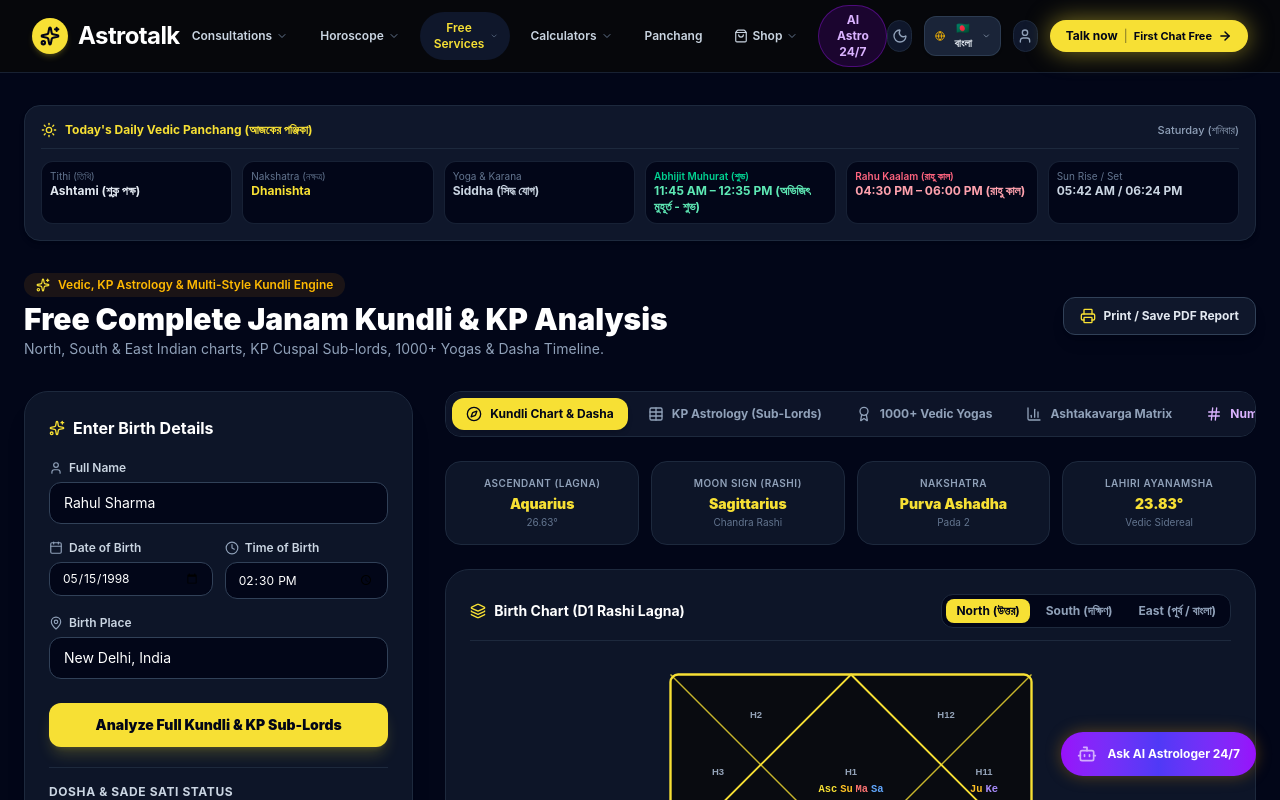
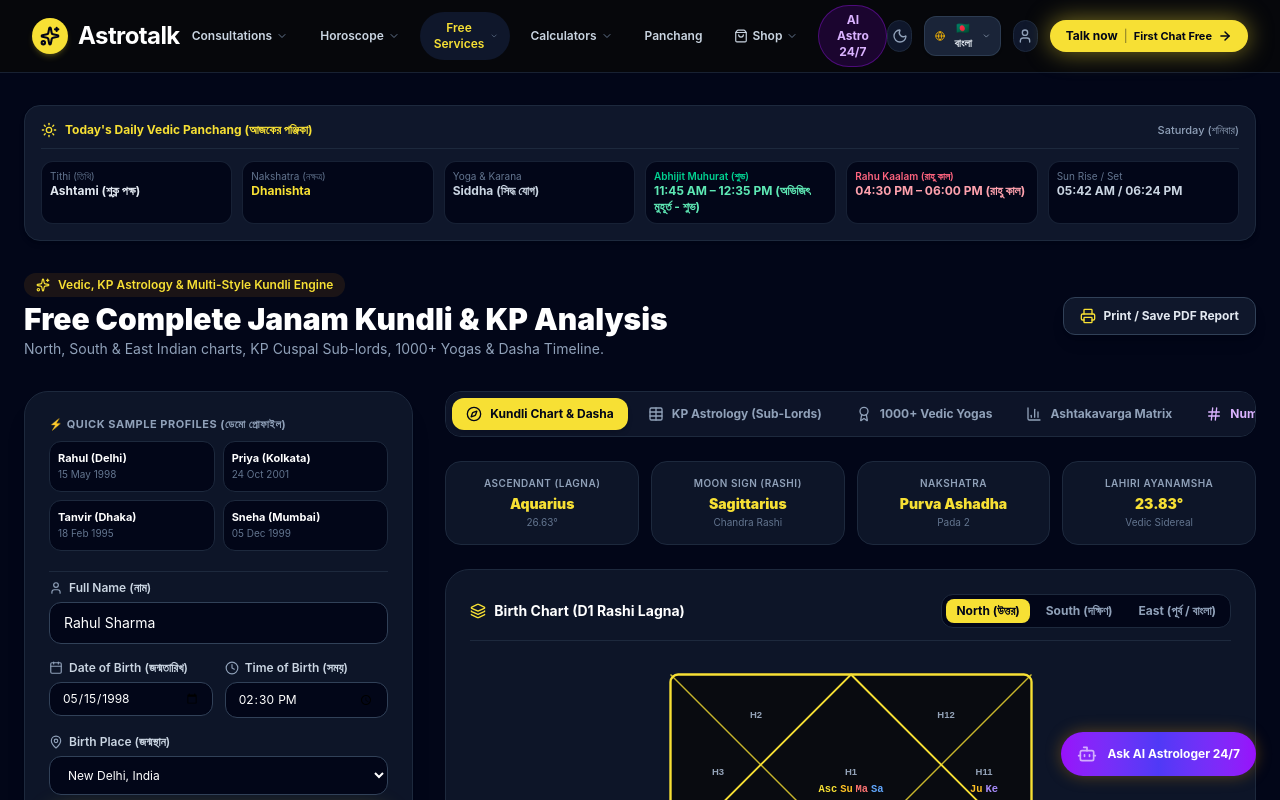
Before and after one commit to allex2021/smart-link, a React (Vite) app in the folder frontend/: page / in a window 1280 px wide. Both pictures are taken after a click on the button "Free Services". Shown: the top 800 px of the page. Built offline with nearby package versions, Linux system fonts and the light colour scheme.

Commit message:
fix: make 'Analyze Full Kundli & KP Sub-Lords' button fully interactive with instant spinner, success feedback, city auto-coordinates, and quick sample profiles

```diff
--- a/frontend/src/components/KundliCalculator.tsx
+++ b/frontend/src/components/KundliCalculator.tsx
@@ -2,12 +2,24 @@
 import {
   Compass, Calendar, Clock, MapPin, Sparkles, User, AlertTriangle,
   CheckCircle2, Sun, Award, BarChart3, Hash, ShieldCheck, Flame,
-  Download, Printer, Bookmark, ChevronRight, Layers, Table
+  Download, Printer, Bookmark, ChevronRight, Layers, Table, Loader2
 } from 'lucide-react';
 import { calculateKundliClient, calculateDailyPanchang } from '../utils/astrology';
 import { VedAstroEngine, VedicYoga, AshtakavargaScore, NumerologyReport } from '../utils/vedAstroEngine';
 import { KPAstrologyEngine, KPCuspInfo, KPPlanetInfo, KPRulingPlanets } from '../utils/kpAstrologyEngine';
 import { KundliChartSVG } from './KundliChartSVG';
+
+const CITY_COORDINATES: Record<string, { lat: number; lon: number }> = {
+  'New Delhi, India': { lat: 28.6139, lon: 77.2090 },
+  'Kolkata, India': { lat: 22.5726, lon: 88.3639 },
+  'Dhaka, Bangladesh': { lat: 23.8103, lon: 90.4125 },
+  'Mumbai, India': { lat: 19.0760, lon: 72.8777 },
+  'Bengaluru, India': { lat: 12.9716, lon: 77.5946 },
+  'Chittagong, Bangladesh': { lat: 22.3569, lon: 91.7832 },
+  'Sylhet, Bangladesh': { lat: 24.8949, lon: 91.8687 },
+  'London, UK': { lat: 51.5074, lon: -0.1278 },
+  'New York, USA': { lat: 40.7128, lon: -74.0060 }
+};
 
 export const KundliCalculator: React.FC = () => {
   const [name, setName] = useState('Rahul Sharma');
@@ -16,6 +28,8 @@
   const [place, setPlace] = useState('New Delhi, India');
   const [lat, setLat] = useState('28.6139');
   const [lon, setLon] = useState('77.2090');
+  const [isCalculating, setIsCalculating] = useState(false);
+  const [showSuccessBadge, setShowSuccessBadge] = useState(false);
 
   // Visual Chart Styles: North / South / East Indian
   const [chartStyle, setChartStyle] = useState<'NORTH' | 'SOUTH' | 'EAST'>('NORTH');
@@ -67,24 +81,49 @@
 
   const panchang = calculateDailyPanchang();
 
+  const handleCityChange = (newCity: string) => {
+    setPlace(newCity);
+    if (CITY_COORDINATES[newCity]) {
+      setLat(CITY_COORDINATES[newCity].lat.toString());
+      setLon(CITY_COORDINATES[newCity].lon.toString());
+    }
+  };
+
+  const handleQuickPreset = (presetName: string, presetDob: string, presetTob: string, presetPlace: string) => {
+    setName(presetName);
+    setDob(presetDob);
+    setTob(presetTob);
+    handleCityChange(presetPlace);
+  };
+
   const handleGenerate = (e: React.FormEvent) => {
     e.preventDefault();
-    const [yearStr, monthStr, dayStr] = dob.split('-');
-    const [hourStr, minStr] = tob.split(':');
+    setIsCalculating(true);
+    setShowSuccessBadge(false);
 
-    const yearNum = parseInt(yearStr, 10);
-    const monthNum = parseInt(monthStr, 10);
-    const dayNum = parseInt(dayStr, 10);
+    setTimeout(() => {
+      try {
+        const parts = dob.split('-');
+        const yearNum = parts.length === 3 ? parseInt(parts[0], 10) : 1998;
+        const monthNum = parts.length === 3 ? parseInt(parts[1], 10) : 5;
+        const dayNum = parts.length === 3 ? parseInt(parts[2], 10) : 15;
+
+        const timeParts = tob.split(':');
+        const hourNum = timeParts.length >= 2 ? parseInt(timeParts[0], 10) : 12;
+        const minNum = timeParts.length >= 2 ? parseInt(timeParts[1], 10) : 0;
+
+        const latitude = parseFloat(lat) || 28.6139;
+        const longitude = parseFloat(lon) || 77.209;
 
         const result = calculateKundliClient(
           yearNum,
           monthNum,
           dayNum,
-      parseInt(hourStr, 10),
-      parseInt(minStr, 10),
-      parseFloat(lat) || 28.6139,
-      parseFloat(lon) || 77.209,
-      place
+          hourNum,
+          minNum,
+          latitude,
+          longitude,
+          place || 'New Delhi, India'
         );
         setKundliResult(result);
 
@@ -94,23 +133,37 @@
         setKpPlanets(
           KPAstrologyEngine.generateKPPlanets(
             {
-          Sun: { longitude: result.planets.Sun?.longitude || 58, isRetrograde: false },
-          Moon: { longitude: result.planets.Moon?.longitude || 275, isRetrograde: false },
-          Mars: { longitude: result.planets.Mars?.longitude || 35, isRetrograde: false },
-          Jupiter: { longitude: result.planets.Jupiter?.longitude || 334, isRetrograde: false },
-          Saturn: { longitude: result.planets.Saturn?.longitude || 312, isRetrograde: true },
-          Rahu: { longitude: result.planets.Rahu?.longitude || 128, isRetrograde: true },
-          Ketu: { longitude: result.planets.Ketu?.longitude || 308, isRetrograde: true }
+              Sun: { longitude: result.planets.Sun?.longitude || 58.4, isRetrograde: false },
+              Moon: { longitude: result.planets.Moon?.longitude || 275.2, isRetrograde: false },
+              Mars: { longitude: result.planets.Mars?.longitude || 35.8, isRetrograde: false },
+              Jupiter: { longitude: result.planets.Jupiter?.longitude || 334.6, isRetrograde: false },
+              Saturn: { longitude: result.planets.Saturn?.longitude || 312.1, isRetrograde: true },
+              Rahu: { longitude: result.planets.Rahu?.longitude || 128.5, isRetrograde: true },
+              Ketu: { longitude: result.planets.Ketu?.longitude || 308.5, isRetrograde: true }
             },
             ascLong
           )
         );
-    setKpRulingPlanets(KPAstrologyEngine.generateRulingPlanets(ascLong, result.planets.Moon?.longitude || 275, 'Friday'));
+        setKpRulingPlanets(KPAstrologyEngine.generateRulingPlanets(ascLong, result.planets.Moon?.longitude || 275.2, 'Friday'));
 
         // Update Yogas, Ashtakavarga & Numerology
         setYogas(VedAstroEngine.detectYogas(result.planets, 1));
         setAshtakavarga(VedAstroEngine.calculateAshtakavarga(1, 1));
-    setNumerology(VedAstroEngine.calculateNumerology(dayNum, monthNum, yearNum, name));
+        setNumerology(VedAstroEngine.calculateNumerology(dayNum, monthNum, yearNum, name || 'User'));
+
+        setIsCalculating(false);
+        setShowSuccessBadge(true);
+
+        // Smooth scroll to results on mobile / small screens
+        const resEl = document.getElementById('kundli-results-area');
+        if (resEl && window.innerWidth < 1024) {
+          resEl.scrollIntoView({ behavior: 'smooth' });
+        }
+      } catch (err) {
+        console.error('Error generating Kundli:', err);
+        setIsCalculating(false);
+      }
+    }, 250);
   };
 
   const handlePrintPDF = () => {
@@ -160,7 +213,7 @@
       {/* Main Title & Action Buttons */}
       <div className="flex flex-col sm:flex-row items-center justify-between gap-4 mb-8">
         <div>
-          <div className="inline-flex items-center gap-2 px-3 py-1 rounded-full bg-amber-500/10 text-amber-400 text-xs font-semibold mb-1">
+          <div className="inline-flex items-center gap-2 px-3 py-1 rounded-full bg-amber-500/10 text-[#f7e034] text-xs font-semibold mb-1">
             <Sparkles className="w-3.5 h-3.5 text-[#f7e034]" />
             <span>Vedic, KP Astrology & Multi-Style Kundli Engine</span>
           </div>
@@ -183,15 +236,55 @@
 
         {/* Left Form */}
         <div className="lg:col-span-4 bg-slate-900/90 border border-slate-800 rounded-3xl p-5 sm:p-6 shadow-xl space-y-5">
-          <h3 className="text-base font-bold text-white flex items-center gap-2">
-            <Sparkles className="w-4 h-4 text-[#f7e034]" />
-            Enter Birth Details
-          </h3>
 
-          <form onSubmit={handleGenerate} className="space-y-4">
+          {/* Quick Presets */}
+          <div>
+            <span className="text-[11px] font-bold text-slate-400 uppercase tracking-wider block mb-2">
+              ⚡ Quick Sample Profiles (ডেমো প্রোফাইল)
+            </span>
+            <div className="grid grid-cols-2 gap-2 text-[11px]">
+              <button
+                type="button"
+                onClick={() => handleQuickPreset('Rahul Sharma', '1998-05-15', '14:30', 'New Delhi, India')}
+                className="p-2 rounded-xl bg-slate-950 hover:bg-slate-800 text-left border border-slate-800 hover:border-amber-400 transition-colors"
+              >
+                <b className="text-white block truncate">Rahul (Delhi)</b>
+                <span className="text-slate-500 text-[10px]">15 May 1998</span>
+              </button>
+
+              <button
+                type="button"
+                onClick={() => handleQuickPreset('Priya Sen', '2001-10-24', '09:15', 'Kolkata, India')}
+                className="p-2 rounded-xl bg-slate-950 hover:bg-slate-800 text-left border border-slate-800 hover:border-amber-400 transition-colors"
+              >
+                <b className="text-white block truncate">Priya (Kolkata)</b>
+                <span className="text-slate-500 text-[10px]">24 Oct 2001</span>
+              </button>
+
+              <button
+                type="button"
+                onClick={() => handleQuickPreset('Tanvir Ahmed', '1995-02-18', '06:45', 'Dhaka, Bangladesh')}
+                className="p-2 rounded-xl bg-slate-950 hover:bg-slate-800 text-left border border-slate-800 hover:border-amber-400 transition-colors"
+              >
+                <b className="text-white block truncate">Tanvir (Dhaka)</b>
+                <span className="text-slate-500 text-[10px]">18 Feb 1995</span>
+              </button>
+
+              <button
+                type="button"
+                onClick={() => handleQuickPreset('Sneha Patel', '1999-12-05', '18:20', 'Mumbai, India')}
+                className="p-2 rounded-xl bg-slate-950 hover:bg-slate-800 text-left border border-slate-800 hover:border-amber-400 transition-colors"
+              >
+                <b className="text-white block truncate">Sneha (Mumbai)</b>
+                <span className="text-slate-500 text-[10px]">05 Dec 1999</span>
+              </button>
+            </div>
+          </div>
+
+          <form onSubmit={handleGenerate} className="space-y-4 pt-2 border-t border-slate-800">
             <div>
               <label className="block text-xs font-semibold text-slate-300 mb-1.5 flex items-center gap-1.5">
-                <User className="w-3.5 h-3.5 text-slate-400" /> Full Name
+                <User className="w-3.5 h-3.5 text-slate-400" /> Full Name (নাম)
               </label>
               <input
                 type="text"
@@ -206,7 +299,7 @@
             <div className="grid grid-cols-2 gap-3">
               <div>
                 <label className="block text-xs font-semibold text-slate-300 mb-1.5 flex items-center gap-1.5">
-                  <Calendar className="w-3.5 h-3.5 text-slate-400" /> Date of Birth
+                  <Calendar className="w-3.5 h-3.5 text-slate-400" /> Date of Birth (জন্মতারিখ)
                 </label>
                 <input
                   type="date"
@@ -219,7 +312,7 @@
 
               <div>
                 <label className="block text-xs font-semibold text-slate-300 mb-1.5 flex items-center gap-1.5">
-                  <Clock className="w-3.5 h-3.5 text-slate-400" /> Time of Birth
+                  <Clock className="w-3.5 h-3.5 text-slate-400" /> Time of Birth (সময়)
                 </label>
                 <input
                   type="time"
@@ -233,25 +326,52 @@
 
             <div>
               <label className="block text-xs font-semibold text-slate-300 mb-1.5 flex items-center gap-1.5">
-                <MapPin className="w-3.5 h-3.5 text-slate-400" /> Birth Place
+                <MapPin className="w-3.5 h-3.5 text-slate-400" /> Birth Place (জন্মস্থান)
               </label>
-              <input
-                type="text"
+              <select
                 value={place}
-                onChange={(e) => setPlace(e.target.value)}
-                required
-                className="w-full bg-slate-950 border border-slate-700 rounded-xl px-3.5 py-2.5 text-sm text-white focus:outline-none focus:border-[#f7e034]"
-                placeholder="e.g. New Delhi, Dhaka, Kolkata"
-              />
+                onChange={(e) => handleCityChange(e.target.value)}
+                className="w-full bg-slate-950 border border-slate-700 rounded-xl px-3.5 py-2.5 text-xs text-white focus:outline-none focus:border-[#f7e034]"
+              >
+                <option value="New Delhi, India">New Delhi, India</option>
+                <option value="Kolkata, India">Kolkata, India</option>
+                <option value="Dhaka, Bangladesh">Dhaka, Bangladesh</option>
+                <option value="Mumbai, India">Mumbai, India</option>
+                <option value="Bengaluru, India">Bengaluru, India</option>
+                <option value="Chittagong, Bangladesh">Chittagong, Bangladesh</option>
+                <option value="Sylhet, Bangladesh">Sylhet, Bangladesh</option>
+                <option value="London, UK">London, UK</option>
+                <option value="New York, USA">New York, USA</option>
+              </select>
             </div>
 
+            {/* Calculate Button with Loading State */}
             <button
               type="submit"
-              className="w-full py-3 rounded-xl bg-[#f7e034] hover:bg-[#ffe838] text-slate-950 font-black text-sm shadow-lg shadow-[#f7e034]/20 transition-all mt-2"
+              disabled={isCalculating}
+              className="w-full py-3.5 rounded-2xl bg-[#f7e034] hover:bg-[#ffe838] text-slate-950 font-black text-sm shadow-[0_0_25px_rgba(247,224,52,0.35)] transition-all flex items-center justify-center gap-2 cursor-pointer active:scale-98"
             >
-              Analyze Full Kundli & KP Sub-Lords
+              {isCalculating ? (
+                <>
+                  <Loader2 className="w-4 h-4 animate-spin" />
+                  <span>Calculating Planetary Coordinates...</span>
+                </>
+              ) : (
+                <>
+                  <Sparkles className="w-4 h-4 text-slate-950 stroke-[2.5]" />
+                  <span>Analyze Full Kundli & KP Sub-Lords</span>
+                </>
+              )}
             </button>
           </form>
+
+          {/* Success Confirmation Toast */}
+          {showSuccessBadge && (
+            <div className="p-3 rounded-xl bg-emerald-500/20 border border-emerald-400 text-emerald-300 text-xs font-bold flex items-center gap-2 animate-in fade-in">
+              <CheckCircle2 className="w-4 h-4 text-emerald-400 shrink-0" />
+              <span>✓ Kundli, KP Sub-Lords & Yogas Generated Successfully!</span>
+            </div>
+          )}
 
           {/* Dosha Status Overview */}
           <div className="pt-4 border-t border-slate-800 space-y-3">
@@ -294,7 +414,7 @@
         </div>
 
         {/* Right Tabbed Results Area */}
-        <div className="lg:col-span-8 space-y-6">
+        <div className="lg:col-span-8 space-y-6" id="kundli-results-area">
 
           {/* Sub-Navigation Tabs: Chart, KP System, Yogas, Ashtakavarga, Numerology */}
           <div className="flex items-center gap-1.5 bg-slate-900/90 p-1.5 rounded-2xl border border-slate-800 overflow-x-auto">
--- a/frontend/vite.config.ts
+++ b/frontend/vite.config.ts
@@ -8,4 +8,9 @@
     react(),
     tailwindcss()
   ],
+  server: {
+    host: true,
+    port: 5173,
+    allowedHosts: true
+  }
 })
```
Lines whose indentation alone changed are shown as unchanged.
